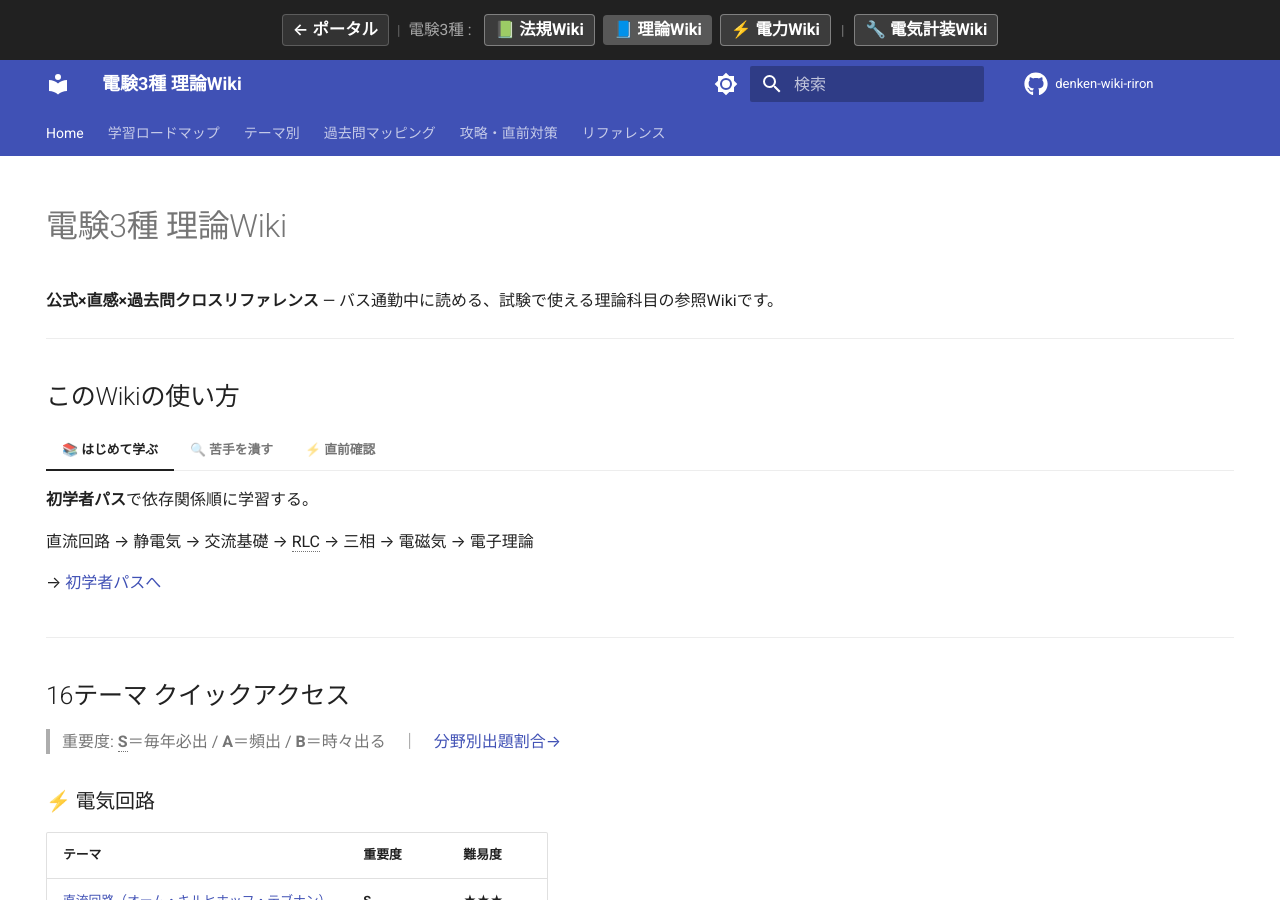
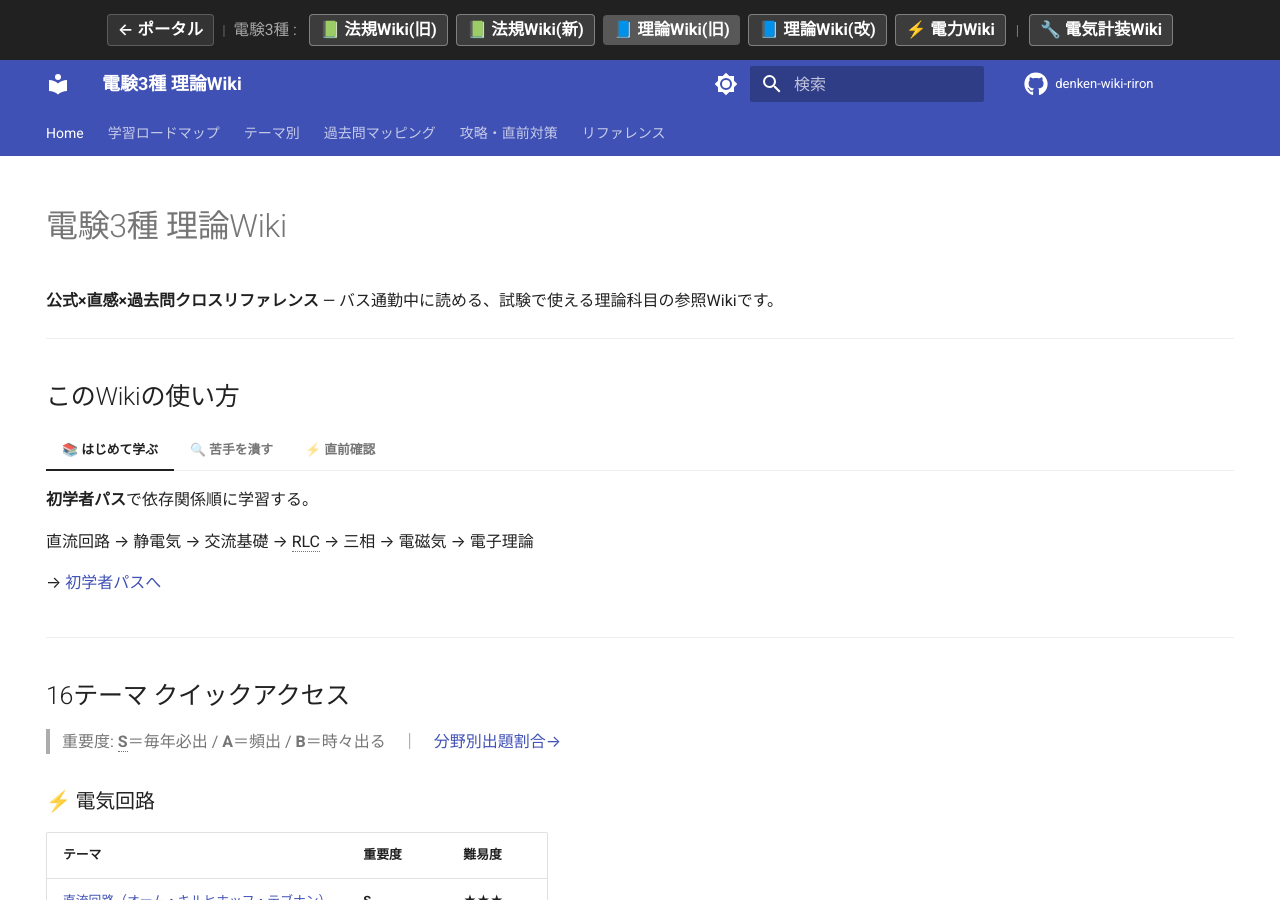
Before and after one commit to kfurufuru/denken-wiki-riron, an MkDocs documentation site: the page built from docs/index.md, in a window 1280 px wide and 900 px high. Built offline with MkDocs 1.6.1 and Material for MkDocs 9.7.7, drawn with Linux system fonts in a browser that asks for light colours; comment, search, counter and statistics services are not loaded; part of the change alters nothing that is shown.

Commit message:
feat(nav): 法規Wiki(旧/新)・理論Wiki(旧/改) の2系統リンクをヘッダーに追加
法規Wiki(新)= secretary-portal/denken-hoki-wiki.html、理論Wiki(改)=
secretary-portal/denken3-riron-wiki.html を新規リンク。当wikiは理論(旧)で
span現在ページ表示、他4本はanchor。

Co-Authored-By: Claude Opus 4.7 <noreply@anthropic.com>

```diff
--- a/overrides/main.html
+++ b/overrides/main.html
@@ -8,11 +8,21 @@
     <a href="https://kfurufuru.github.io/denken-wiki/"
        style="font-weight:600; color:#fff; text-decoration:none; background:rgba(255,255,255,0.12); border:1px solid rgba(255,255,255,0.35); border-radius:4px; padding:2px 10px; font-size:0.82rem;"
        onmouseover="this.style.background='rgba(255,255,255,0.22)'" onmouseout="this.style.background='rgba(255,255,255,0.12)'">
-      📗 法規Wiki
+      📗 法規Wiki(旧)
+    </a>
+    <a href="https://kfurufuru.github.io/secretary-portal/denken-hoki-wiki.html"
+       style="font-weight:600; color:#fff; text-decoration:none; background:rgba(255,255,255,0.12); border:1px solid rgba(255,255,255,0.35); border-radius:4px; padding:2px 10px; font-size:0.82rem;"
+       onmouseover="this.style.background='rgba(255,255,255,0.22)'" onmouseout="this.style.background='rgba(255,255,255,0.12)'">
+      📗 法規Wiki(新)
     </a>
     <span style="font-weight:700; color:#fff; background:rgba(255,255,255,0.25); border-radius:4px; padding:2px 10px; font-size:0.82rem;">
-      📘 理論Wiki
+      📘 理論Wiki(旧)
     </span>
+    <a href="https://kfurufuru.github.io/secretary-portal/denken3-riron-wiki.html"
+       style="font-weight:600; color:#fff; text-decoration:none; background:rgba(255,255,255,0.12); border:1px solid rgba(255,255,255,0.35); border-radius:4px; padding:2px 10px; font-size:0.82rem;"
+       onmouseover="this.style.background='rgba(255,255,255,0.22)'" onmouseout="this.style.background='rgba(255,255,255,0.12)'">
+      📘 理論Wiki(改)
+    </a>
     <a href="https://kfurufuru.github.io/denken-wiki-denryoku/"
        style="font-weight:600; color:#fff; text-decoration:none; background:rgba(255,255,255,0.12); border:1px solid rgba(255,255,255,0.35); border-radius:4px; padding:2px 10px; font-size:0.82rem;"
        onmouseover="this.style.background='rgba(255,255,255,0.22)'" onmouseout="this.style.background='rgba(255,255,255,0.12)'">
```
